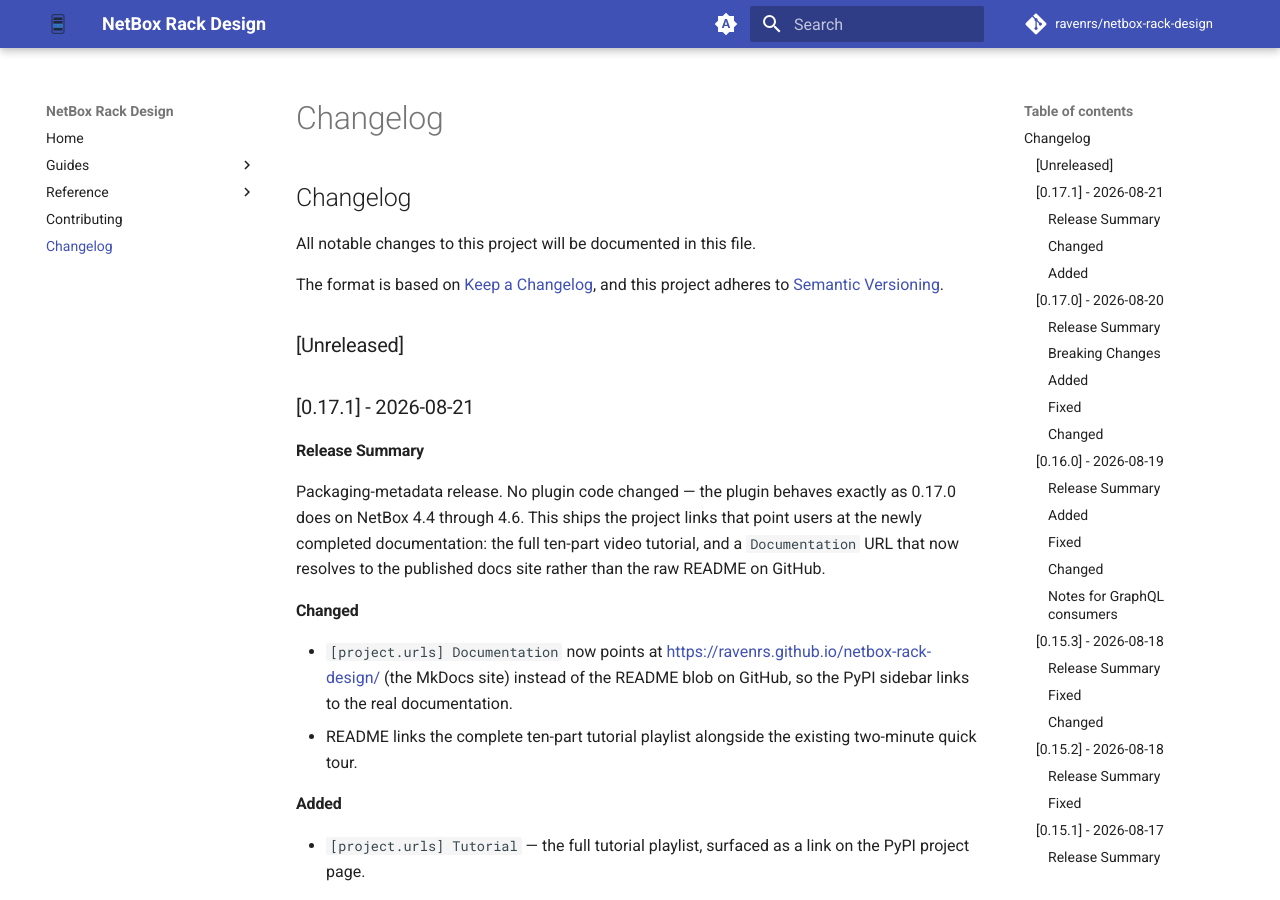
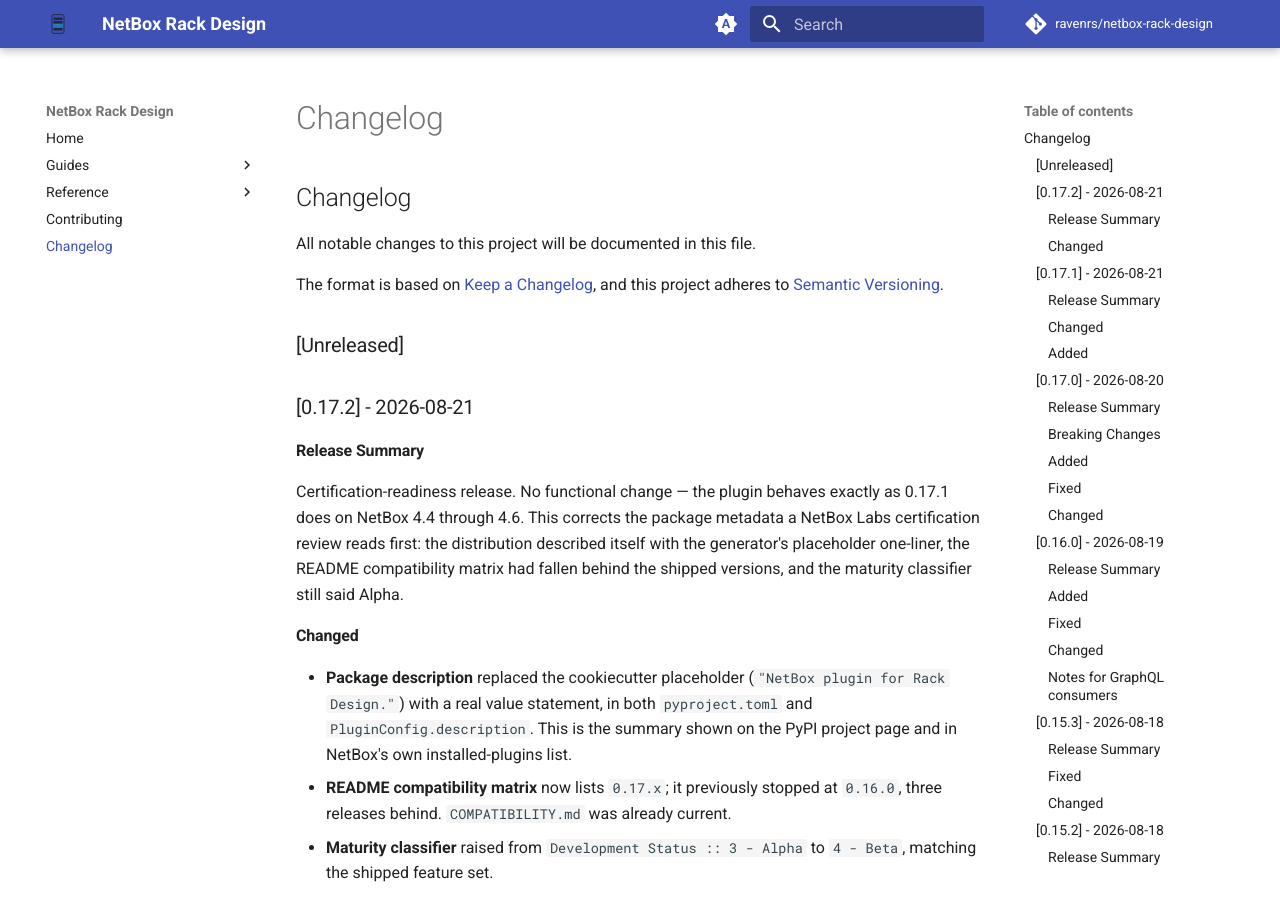
Before and after one commit to ravenrs/netbox-rack-design, an MkDocs documentation site: the page built from docs/changelog.md, in a window 1280 px wide and 900 px high. Built offline with MkDocs 1.6.1 and Material for MkDocs 9.7.7, drawn with Linux system fonts in a browser that asks for light colours; comment, search, counter and statistics services are not loaded.

Commit message:
Release v0.17.2 (#29)

```diff
--- a/CHANGELOG.md
+++ b/CHANGELOG.md
@@ -6,6 +6,27 @@
 and this project adheres to [Semantic Versioning](https://semver.org/spec/v2.0.0.html).
 
 ## [Unreleased]
+
+## [0.17.2] - 2026-08-21
+
+### Release Summary
+
+Certification-readiness release. No functional change — the plugin behaves exactly as
+0.17.1 does on NetBox 4.4 through 4.6. This corrects the package metadata a NetBox Labs
+certification review reads first: the distribution described itself with the generator's
+placeholder one-liner, the README compatibility matrix had fallen behind the shipped
+versions, and the maturity classifier still said Alpha.
+
+### Changed
+
+- **Package description** replaced the cookiecutter placeholder
+  (`"NetBox plugin for Rack Design."`) with a real value statement, in both
+  `pyproject.toml` and `PluginConfig.description`. This is the summary shown on the PyPI
+  project page and in NetBox's own installed-plugins list.
+- **README compatibility matrix** now lists `0.17.x`; it previously stopped at `0.16.0`,
+  three releases behind. `COMPATIBILITY.md` was already current.
+- **Maturity classifier** raised from `Development Status :: 3 - Alpha` to
+  `4 - Beta`, matching the shipped feature set.
 
 ## [0.17.1] - 2026-08-21
 
--- a/netbox_rack_design/__init__.py
+++ b/netbox_rack_design/__init__.py
@@ -9,7 +9,7 @@
 
 __author__ = """Petr Voronov"""
 __email__ = "ravenrs@gmail.com"
-__version__ = "0.17.1"
+__version__ = "0.17.2"
 
 
 from netbox.plugins import PluginConfig
@@ -18,7 +18,7 @@
 class RackdesignConfig(PluginConfig):
     name = "netbox_rack_design"
     verbose_name = "NetBox Rack Design"
-    description = "NetBox plugin for Rack Design."
+    description = "Plan rack changes as versioned designs — a visual multi-rack editor with naming and power projection, read-only over your live DCIM data until you apply."
     author= "Petr Voronov"
     author_email = "ravenrs@gmail.com"
     version = __version__
--- a/pyproject.toml
+++ b/pyproject.toml
@@ -7,18 +7,18 @@
 
 [project]
 name =  "netbox-rack-design"
-version = "0.17.1"
+version = "0.17.2"
 authors = [
     {name = "Petr Voronov", email = "ravenrs@gmail.com"},
 ]
-description = "NetBox plugin for Rack Design."
+description = "Plan rack changes as versioned designs — a visual multi-rack editor with naming and power projection, read-only over your live DCIM data until you apply."
 readme = "README.md"
 license = "Apache-2.0"
 license-files = ["LICENSE"]
 keywords = ["netbox", "netbox-plugin"]
 
 classifiers=[
-    'Development Status :: 3 - Alpha',
+    'Development Status :: 4 - Beta',
     'Framework :: Django',
     # The supported NetBox range spans three Django majors: 4.4.x and 4.5.x ship
     # Django 5.2, 4.6.x ships Django 6.0.
```
Also changed, not shown: COMPATIBILITY.md (+1 -0 lines), README.md (+1 -0 lines).
